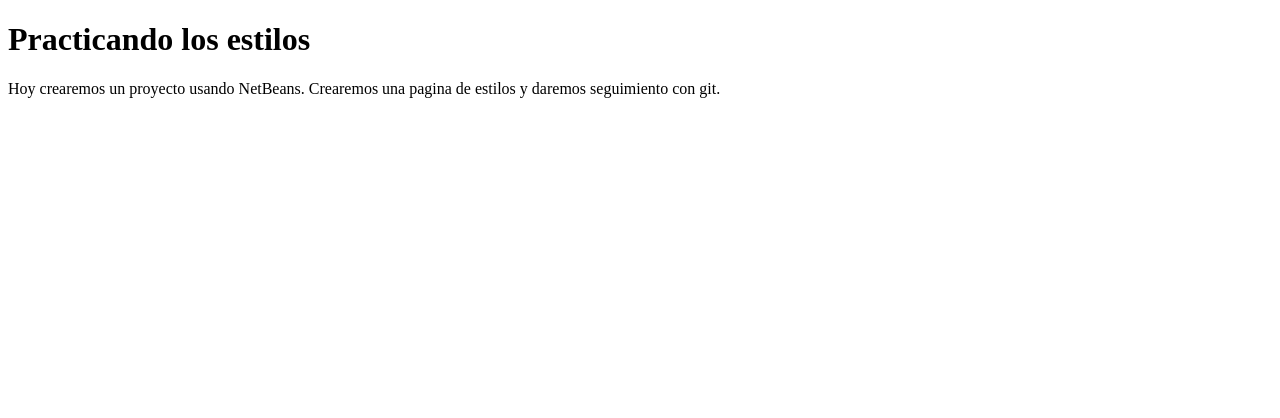
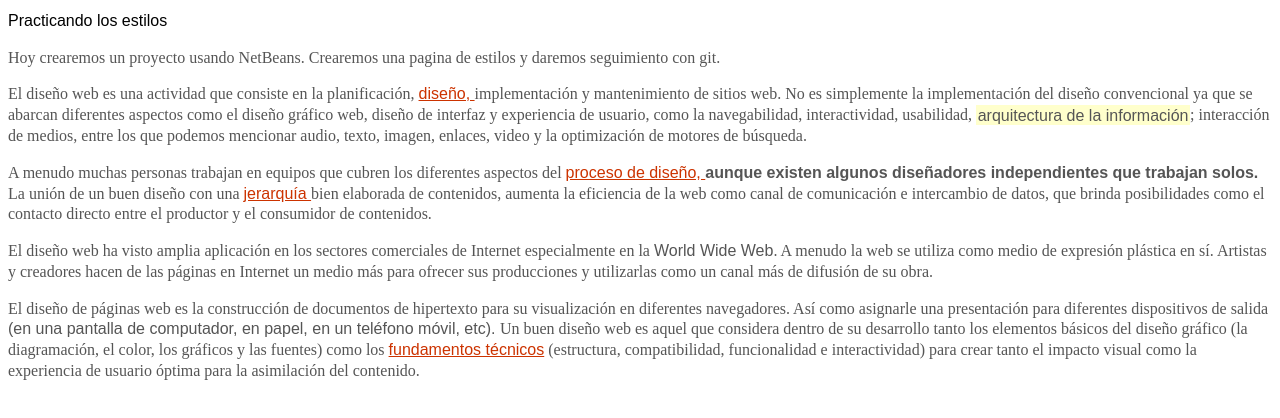
Before and after one commit to rrodriguezs/PracticaEstilos, a website: page public_html/index.html in a window 1280 px wide. Drawn offline with Linux system fonts and the light colour scheme.

Commit message:
Plicando estilos

```diff
--- /dev/null
+++ b/public_html/Misestilos/paginaestilos.css
@@ -0,0 +1,19 @@
+/*
+To change this license header, choose License Headers in Project Properties.
+To change this template file, choose Tools | Templates
+and open the template in the editor.
+*/
+/*
+    Created on : Oct 19, 2017, 7:09:24 PM
+    Author     : 00140307
+*/
+
+/* h1{color:#1A5276 ;}*/
+P{font-family: "Times New Roman"; }
+*{font: 1em/1.3 Arial, Helvetica, sans-serif;}
+p{color: #555;}
+#primero{ color: #336699;}
+a{ color: #CC3300; }
+#primero em{ background: #FFFFCC; padding: .1em; }
+.especial em{ background: #FFCC99; border: 1px solid #FF9900; padding: .1em; }
+.normal span{ font-weight: bold; }
--- a/public_html/index.html
+++ b/public_html/index.html
@@ -7,10 +7,31 @@ Proyecto creado por Rebeca Rodríguez
         <title>Los Estilos</title>
         <meta charset="UTF-8">
         <meta name="viewport" content="width=device-width, initial-scale=1.0">
+              <link href="Misestilos/paginaestilos.css" rel="stylesheet" type="text/css"/>
     </head>
     <body>
         <div><h1>Practicando los estilos</h1>
+
         <p>Hoy crearemos un proyecto usando NetBeans. Crearemos una pagina de estilos y daremos seguimiento con git.
-        </p></div>
+        </p>
+
+        <div id="primero">
+
+<p>El diseño web es una actividad que consiste en la planificación, <a href="#">diseño, </a>implementación y mantenimiento de sitios web. No es simplemente la implementación del diseño convencional ya que se abarcan diferentes aspectos como el diseño gráfico web, diseño de interfaz y experiencia de usuario, como la navegabilidad, interactividad, usabilidad, <em>arquitectura de la información</em>; interacción de medios, entre los que podemos mencionar audio, texto, imagen, enlaces, video y la optimización de motores de búsqueda. </p>
+
+</div>
+
+<div class="normal">
+<p>A menudo muchas personas trabajan en equipos que cubren los diferentes aspectos del <span><a href="#">proceso de diseño, </a> aunque existen algunos diseñadores independientes que trabajan solos. </span>
+La unión de un buen diseño con una <a href="#">jerarquía </a>bien elaborada de contenidos, aumenta la eficiencia de la web como canal de comunicación e intercambio de datos, que brinda posibilidades como el contacto directo entre el productor y el consumidor de contenidos. </p>
+<p>El diseño web ha visto amplia aplicación en los sectores comerciales de Internet especialmente en la <em class="especial">World Wide Web</em>. A menudo la web se utiliza como medio de expresión plástica en sí. Artistas y creadores hacen de las páginas en Internet un medio más para ofrecer sus producciones y utilizarlas como un canal más de difusión de su obra. </p>
+
+<p>El diseño de páginas web es la construcción de documentos de hipertexto para su visualización en diferentes navegadores. Así como asignarle una presentación para diferentes dispositivos de salida <em class="especial"> (en una pantalla de computador, en papel, en un teléfono móvil, etc). </em>
+Un buen diseño web es aquel que considera dentro de su desarrollo tanto los elementos básicos del diseño gráfico (la diagramación, el color, los gráficos y las fuentes) como los <a href="#">fundamentos técnicos</a> (estructura, compatibilidad, funcionalidad e interactividad) para crear tanto el impacto visual como la experiencia de usuario óptima para la asimilación del contenido. </p>
+
+</div>
+
+
+        </div>
     </body>
 </html>
```
Also changed, not shown: 1 other file.
